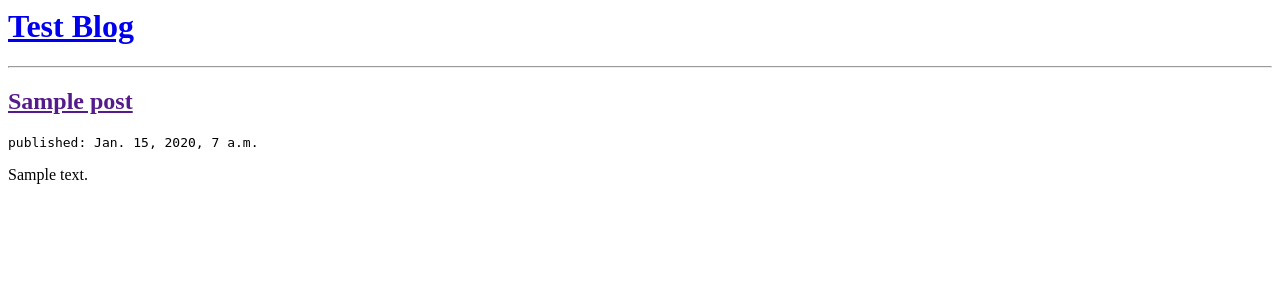
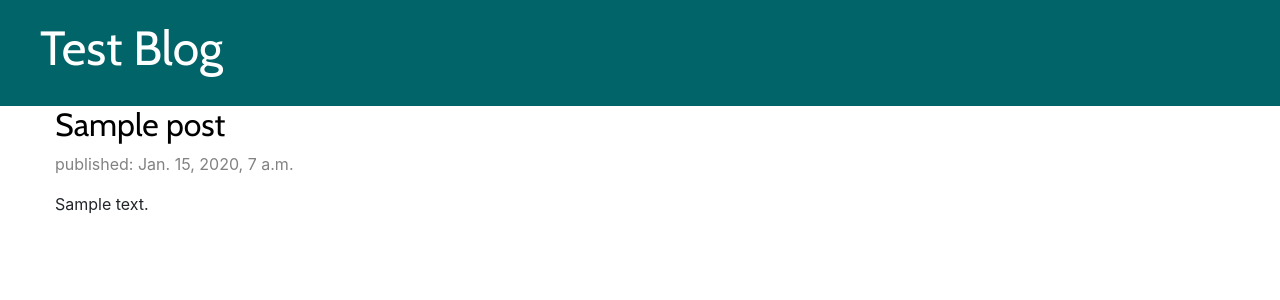
Before and after one commit to georgsmeinung/django101, a Django app: page / in a window 1280 px wide. Shown: the top 300 px of the page. Run offline with Django 3.2, Linux system fonts and the light colour scheme; tables that the repository leaves empty hold one stand-in row (values such as "Sample post").

Commit message:
Added CSS Styles

```diff
--- /dev/null
+++ b/blog/static/css/blog.css
@@ -0,0 +1,46 @@
+.page-header {
+    background-color: #006468;
+    margin-top: 0;
+    padding: 20px 20px 20px 40px;
+}
+
+.page-header h1, .page-header h1 a, .page-header h1 a:visited, .page-header h1 a:active {
+    color: #ffffff;
+    font-size: 36pt;
+    text-decoration: none;
+}
+
+.content {
+    margin-left: 40px;
+}
+
+h1, h2, h3, h4 {
+    font-family: 'Cabin';
+}
+
+.date {
+    color: #828282;
+}
+
+.save {
+    float: right;
+}
+
+.post-form textarea, .post-form input {
+    width: 100%;
+}
+
+.top-menu, .top-menu:hover, .top-menu:visited {
+    color: #ffffff;
+    float: right;
+    font-size: 26pt;
+    margin-right: 20px;
+}
+
+.post {
+    margin-bottom: 70px;
+}
+
+.post h2 a, .post h2 a:visited {
+    color: #000000;
+}
--- a/blog/templates/blog/post_list.html
+++ b/blog/templates/blog/post_list.html
@@ -1,18 +1,29 @@
+{% load static %}
 <html>
     <head>
         <title>Test blog</title>
+        <link rel="stylesheet" href="https://cdn.jsdelivr.net/npm/bootstrap@4.5.3/dist/css/bootstrap.min.css" integrity="sha384-TX8t27EcRE3e/ihU7zmQxVncDAy5uIKz4rEkgIXeMed4M0jlfIDPvg6uqKI2xXr2" crossorigin="anonymous">
+        <link rel="stylesheet" href="{% static 'css/blog.css' %}">
+        <link href="//fonts.googleapis.com/css?family=Cabin&subset=latin,latin-ext" rel="stylesheet" type="text/css">
     </head>
     <body>
         <div>
-            <h1><a href="/">Test Blog</a></h1>
-            <hr/>
-            {% for post in posts %}
-                <div>
-                    <h2><a href="">{{ post.title }}</a></h2>
-                    <code></p>published: {{ post.published_date }}</code>
-                    <p>{{ post.text|linebreaksbr }}</p>
+            <div class="page-header">
+                <h1><a href="/">Test Blog</a></h1>
+            </div>
+            <div class="content container">
+                <div class="row">
+                    <div class="col-md-8">
+                        {% for post in posts %}
+                            <div class="post">
+                                <h2><a href="">{{ post.title }}</a></h2>
+                                <p class="date">published: {{ post.published_date }}</p
+                                <p>{{ post.text|linebreaksbr }}</p>
+                            </div>
+                        {% endfor %}
+                    </div>
                 </div>
-            {% endfor %}
+            </div>
         </div>
     </body>
 </html>
```
